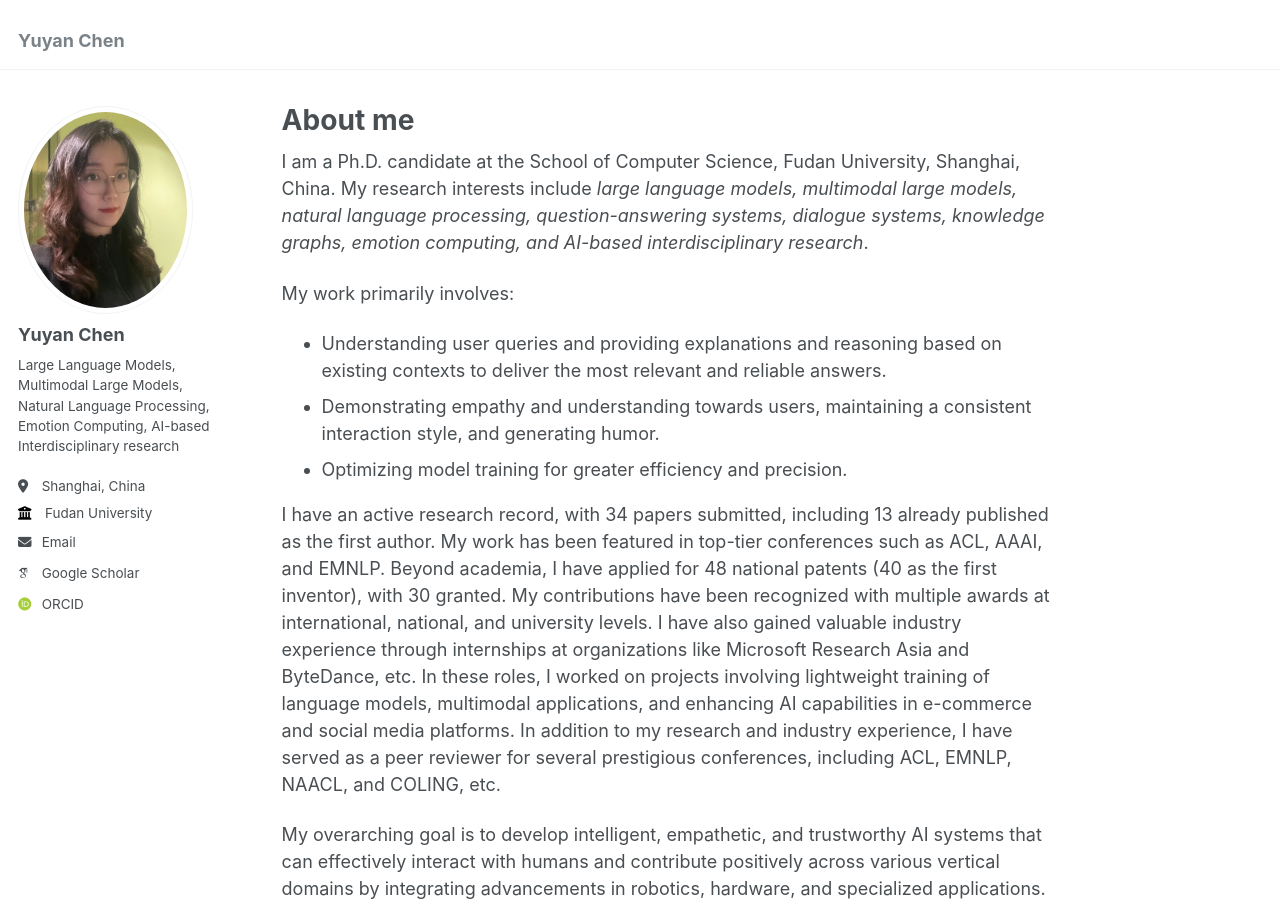
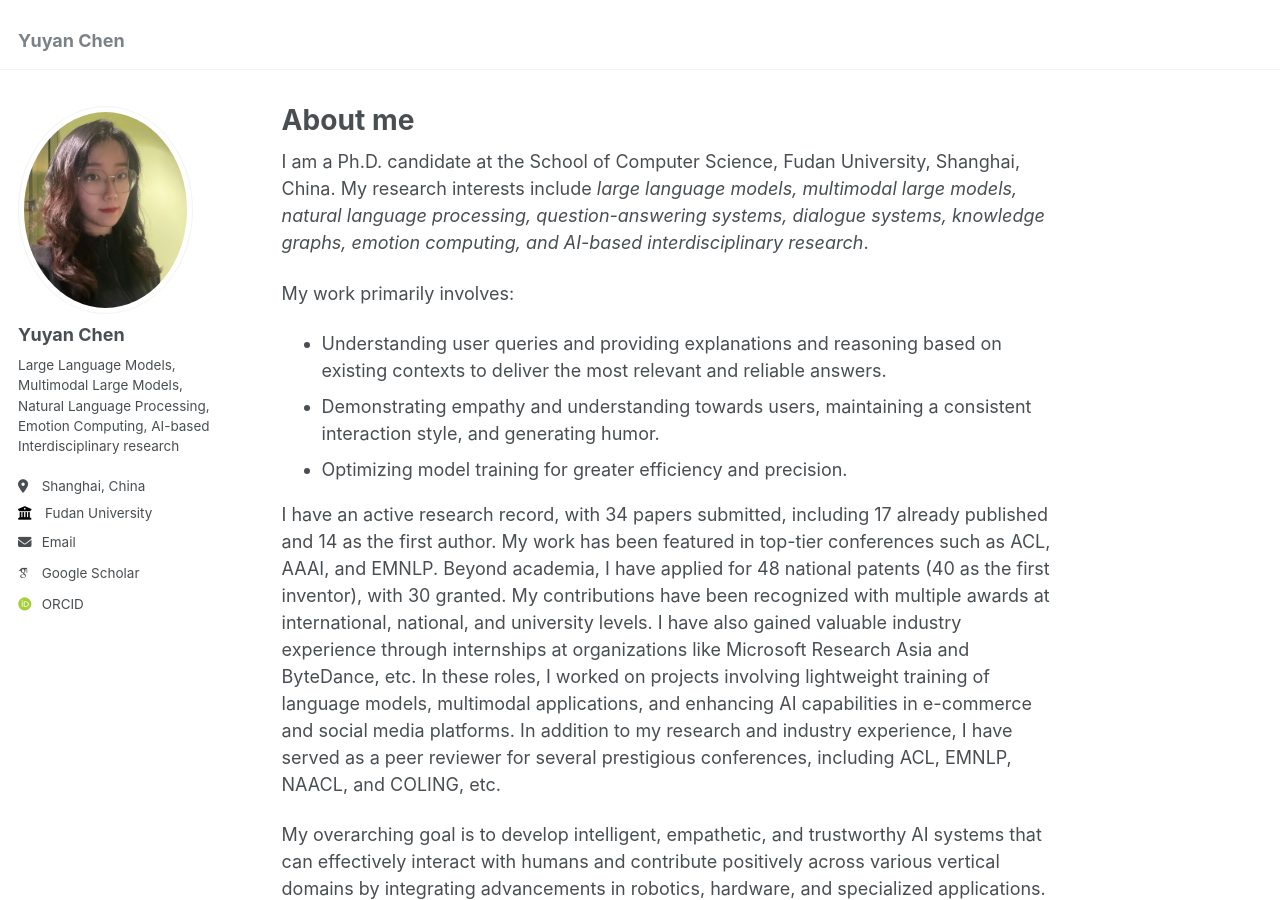
Before and after one commit to Yukyin/Yukyin.github.io, a Jekyll site: the page built from _pages/about.md, in a window 1280 px wide and 900 px high. Built offline with Jekyll 4.4.1, drawn with Linux system fonts in a browser that asks for light colours; some web fonts are replaced.

Commit message:
Initial commit

```diff
--- a/_pages/about.md
+++ b/_pages/about.md
@@ -17,7 +17,7 @@
 * Demonstrating empathy and understanding towards users, maintaining a consistent interaction style, and generating humor.
 * Optimizing model training for greater efficiency and precision.
 
-I have an active research record, with 34 papers submitted, including 13 already published as the first author. My work has been featured in top-tier conferences such as ACL, AAAI, and EMNLP. Beyond academia, I have applied for 48 national patents (40 as the first inventor), with 30 granted. My contributions have been recognized with multiple awards at international, national, and university levels. I have also gained valuable industry experience through internships at organizations like Microsoft Research Asia and ByteDance, etc. In these roles, I worked on projects involving lightweight training of language models, multimodal applications, and enhancing AI capabilities in e-commerce and social media platforms. In addition to my research and industry experience, I have served as a peer reviewer for several prestigious conferences, including ACL, EMNLP, NAACL, and COLING, etc.
+I have an active research record, with 34 papers submitted, including 17 already published and 14 as the first author. My work has been featured in top-tier conferences such as ACL, AAAI, and EMNLP. Beyond academia, I have applied for 48 national patents (40 as the first inventor), with 30 granted. My contributions have been recognized with multiple awards at international, national, and university levels. I have also gained valuable industry experience through internships at organizations like Microsoft Research Asia and ByteDance, etc. In these roles, I worked on projects involving lightweight training of language models, multimodal applications, and enhancing AI capabilities in e-commerce and social media platforms. In addition to my research and industry experience, I have served as a peer reviewer for several prestigious conferences, including ACL, EMNLP, NAACL, and COLING, etc.
 
 My overarching goal is to develop intelligent, empathetic, and trustworthy AI systems that can effectively interact with humans and contribute positively across various vertical domains by integrating advancements in robotics, hardware, and specialized applications. [[CV]](/files/YYC.pdf)
 
```
